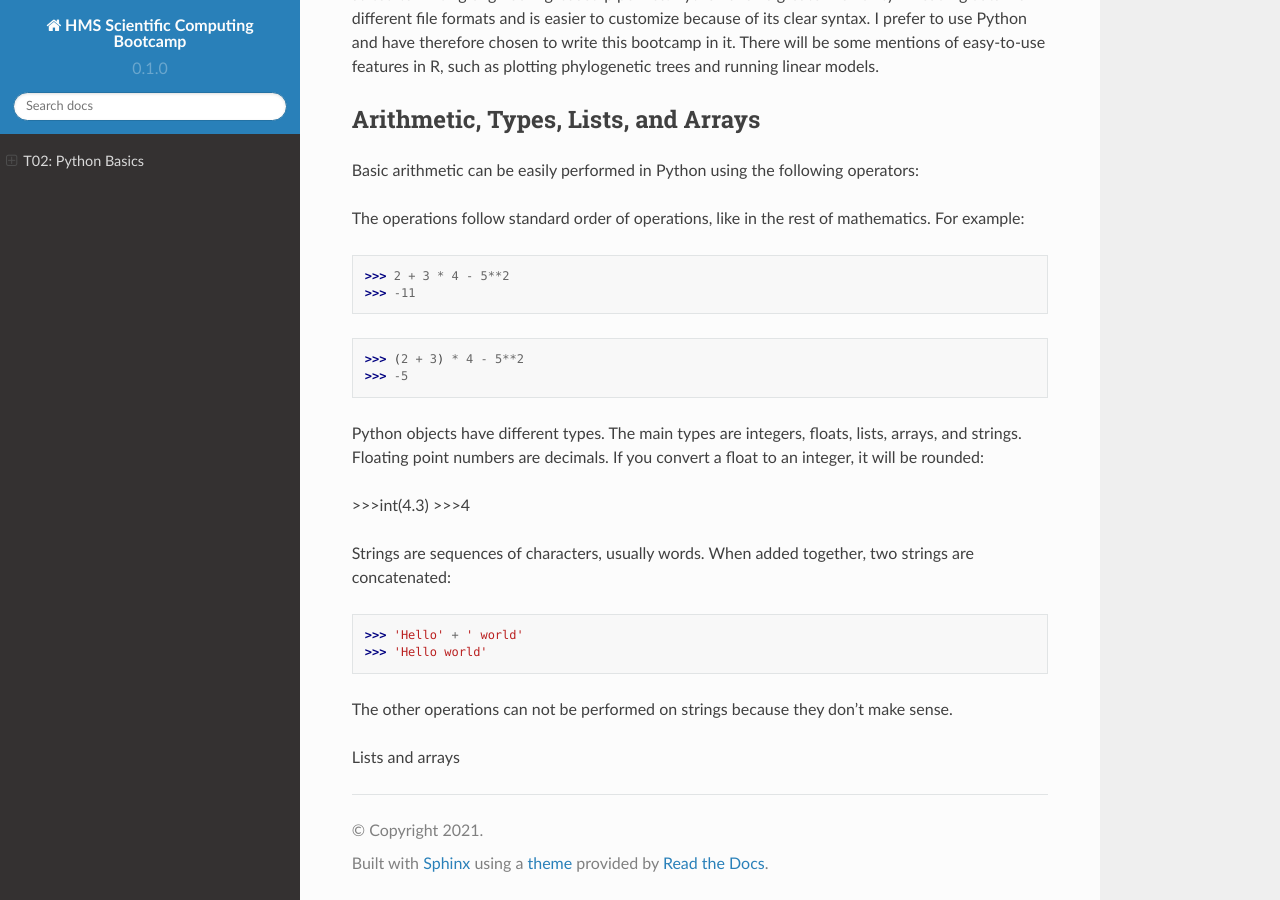
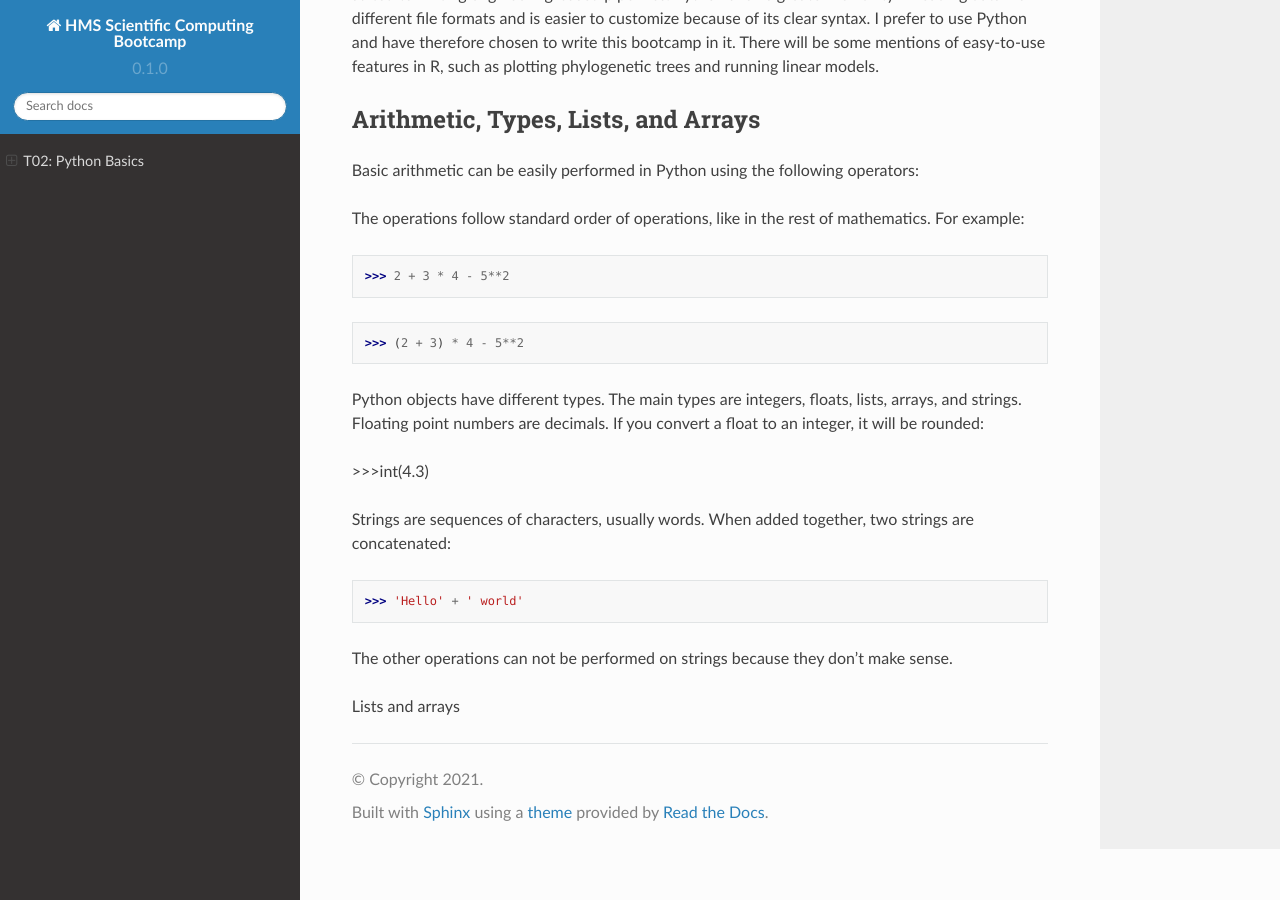
Before and after one commit to sanju99/hms_computing_bootcamp, a Sphinx documentation site: the page built from docs/source/t02.rst, in a window 1280 px wide and 900 px high, scrolled down 505 px. Built offline with Sphinx 7.4.7 and the Read the Docs theme 2.0.0, drawn with Linux system fonts in a browser that asks for light colours.

Commit message:
Update t02.rst

```diff
--- a/docs/source/t02.rst
+++ b/docs/source/t02.rst
@@ -30,20 +30,16 @@ Basic arithmetic can be easily performed in Python using the following operators
 The operations follow standard order of operations, like in the rest of mathematics. For example:
 
 >>> 2 + 3 * 4 - 5**2
->>> -11
 
 >>> (2 + 3) * 4 - 5**2
->>> -5
 
 Python objects have different types. The main types are integers, floats, lists, arrays, and strings. Floating point numbers are decimals. If you convert a float to an integer, it will be rounded:
 
 >>>int(4.3)
->>>4
 
 Strings are sequences of characters, usually words. When added together, two strings are concatenated:
 
 >>> 'Hello' + ' world'
->>> 'Hello world'
 
 The other operations can not be performed on strings because they don't make sense.
 
```
